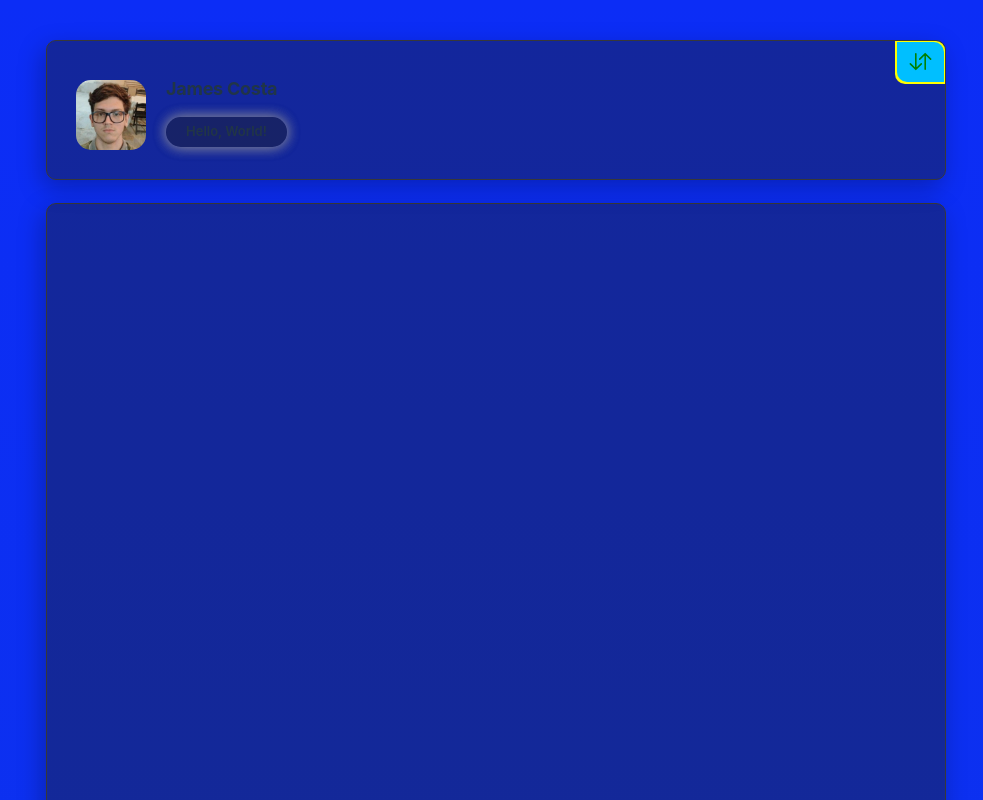
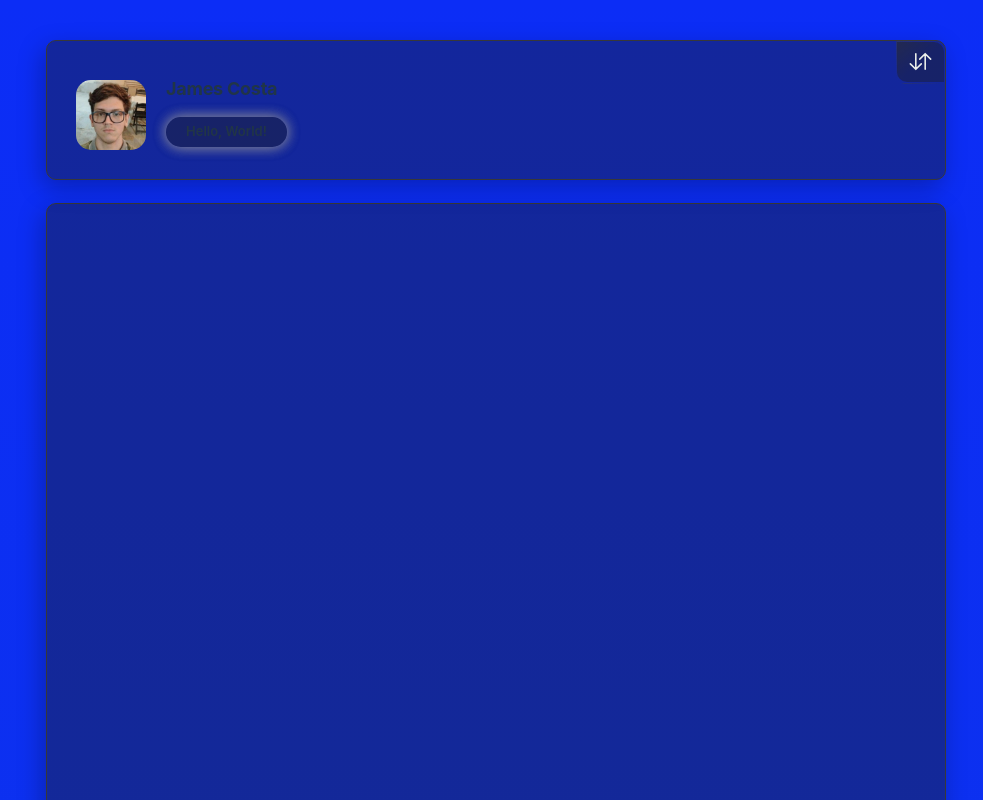
Before and after one commit to DropperDEV/portfolium, a React (Vite) app: page / in a window 1280 px wide. Shown: the top 800 px of the page, without its empty margins (144-1127 px from the left). Built offline with nearby package versions, Linux system fonts and the light colour scheme.

Commit message:
feat: add colors in button swap vertical

```diff
--- a/src/ui/Sidebar.tsx
+++ b/src/ui/Sidebar.tsx
@@ -105,7 +105,11 @@ const Button = styled.button`
 
   &:hover,
   &:focus {
-    background: greenyellow;
+    background: linear-gradient(
+        to bottom right,
+        hsl(20, 100%, 41%) 0%,
+        hsla(36, 100%, 69%, 0) 50%
+    );
   }
 
   &:before {
@@ -113,14 +117,18 @@ const Button = styled.button`
     position: absolute;
     inset: 1px;
     border-radius: inherit;
-    background: deepskyblue;
+    background: hsla(240, 2%, 12%, 0.418);
     transition: 0.25s ease;
     z-index: -1;
   }
 
   &:hover::before,
   &:focus::before {
-    background: purple;
+    background: linear-gradient(
+        to bottom right,
+        hsl(24, 92%, 58%) 0%,
+        hsla(36, 100%, 69%, 0) 50%
+    );
   }
 
   @media ${device.lg} {
@@ -130,8 +138,12 @@ const Button = styled.button`
     top: -30px;
     right: 20px;
     border-radius: 0px 10px;
-    color: green;
-    background: yellow;
+    color: #eaeeea;
+    background: linear-gradient(
+        to bottom right,
+        hsla(0, 0%, 25%, 0.452) 0%,
+        hsla(0, 0%, 25%, 0) 50%
+    );;
     transition: 0.25s ease;
     z-index: 1;
     padding: 8px 12px 5px;
```
